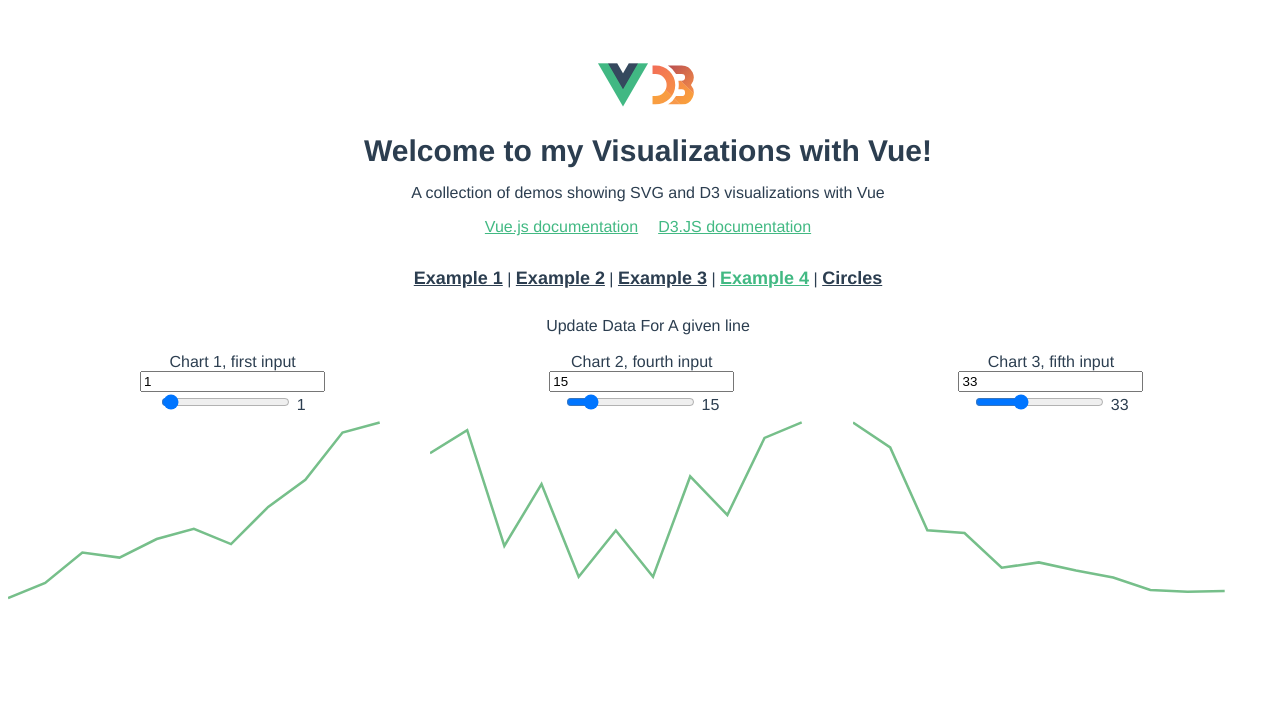
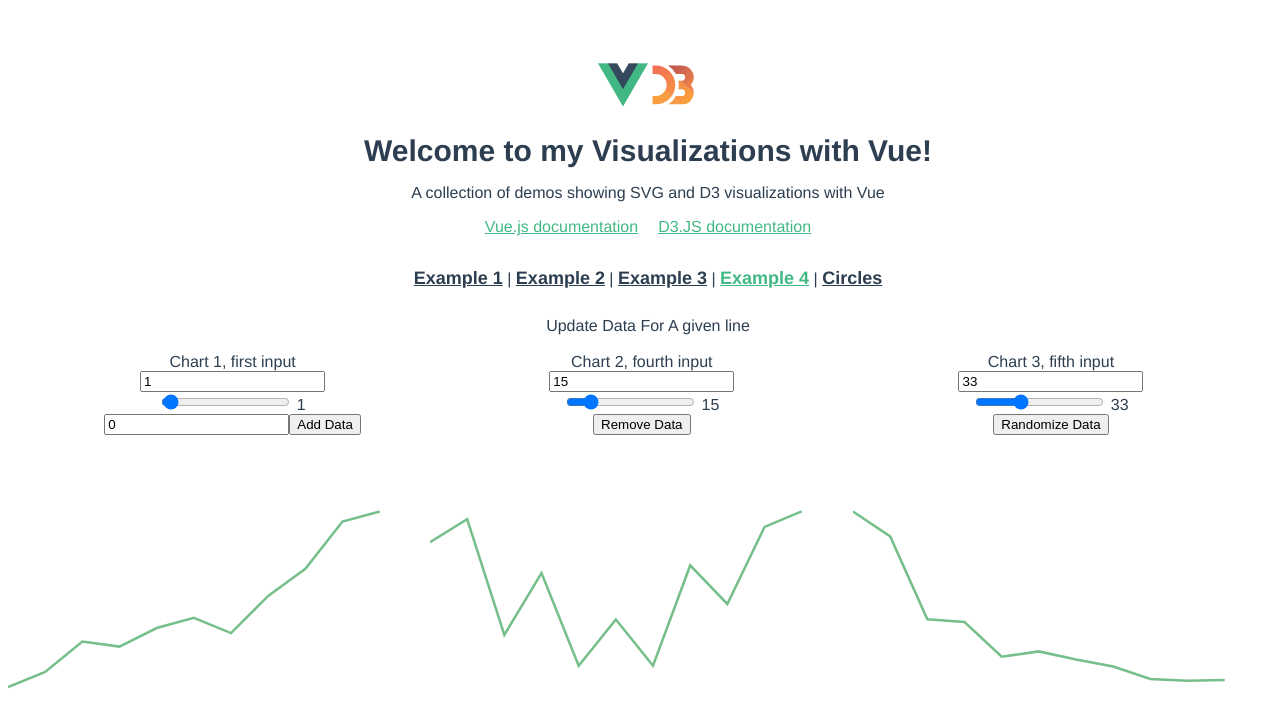
Before and after one commit to JeffRice/D3Vue, a Vue app: page /Example4 in a window 1280 px wide. Shown: the top 726 px of the page. Built offline with nearby package versions, Linux system fonts and the light colour scheme; the HTML template or start-up script is replaced by a standard one.

Commit message:
expanding linechart examples to add data, remove data, and randomize data

```diff
--- a/src/App.vue
+++ b/src/App.vue
@@ -41,6 +41,7 @@ export default {
 body {
   width: 100%;
   min-height: 100vh;
+  overflow-x: hidden;
 }
 h1 {
   margin-bottom: 0;
--- a/src/views/Example4.vue
+++ b/src/views/Example4.vue
@@ -12,8 +12,42 @@ export default {
          { id: 1, array: [19, 22, 7, 15, 3, 9, 3, 16, 11, 21, 23] },
          { id: 2, array: [199, 171, 78, 75, 36, 42, 33, 25, 11, 9, 10] }
       ]
-      }
+      },
+      newValue : 0
     }
+  },
+    methods: {
+
+    onClick(data, newValue) {
+      console.log('clicked!', data, newValue)
+
+      data.push(newValue);
+     console.log('added?!', data)
+
+    },
+    shiftData(data) {
+      console.log('clicked!', data)
+
+      data.shift();
+     console.log('shifter?!', data)
+
+    },
+    randomData(data) {
+
+
+   //  Need to splice individual elements since assigning a new array doesn't work with reactivity
+      var index=0;
+      data.forEach(function(item){
+        item = Math.floor(Math.random() * 100);
+        data.splice(index, 1, item);
+        index++;
+})
+
+
+  console.log( data);
+
+    }
+
   }
 }
 </script>
@@ -29,17 +63,20 @@ export default {
         <div class="span-33">
              Chart 1, first input<br /><input v-model.number="data.linesList[0].array[0]" /><br />
             <input id="margin-x" class="form-control" type="range" min="0" max="100" v-model.number="data.linesList[0].array[0]">
-            {{ data.linesList[0].array[0] }}
+            {{ data.linesList[0].array[0] }}<br />
+            <input v-model.number="newValue" /><button @click="onClick(data.linesList[0].array, newValue)">Add Data</button><br />
         </div>
         <div class="span-33">
             Chart 2, fourth input <br /><input v-model.number="data.linesList[1].array[3]" /><br />
             <input id="margin-x" class="form-control" type="range" min="0" max="100" v-model.number="data.linesList[1].array[3]">
-            {{ data.linesList[1].array[3] }}
+            {{ data.linesList[1].array[3] }}<br />
+            <button @click="shiftData(data.linesList[1].array)">Remove Data</button><br />
         </div>
         <div class="span-33">
             Chart 3, fifth input <br /><input v-model.number="data.linesList[2].array[6]" /><br />
             <input id="margin-x" class="form-control" type="range" min="0" max="100" v-model.number="data.linesList[2].array[6]">
-            {{ data.linesList[2].array[6] }}
+            {{ data.linesList[2].array[6] }}<br />
+            <button @click="randomData(data.linesList[2].array)">Randomize Data</button><br />
         </div>
 
 
@@ -61,22 +98,19 @@ export default {
     stroke: #76BF8A;
     stroke-width: 3px;
 }
-
 .line-chart__line-alt {
     margin: 25px;
     fill: none;
     stroke: #b55ce4;
     stroke-width: 3px;
 }
-
 .span-33 {
   width: 33%;
   float: left;
+  min-height: 150px;
 }
-
 .form-inputs {
   padding: 20px;
   clear: both;
 }
-
 </style>
```
